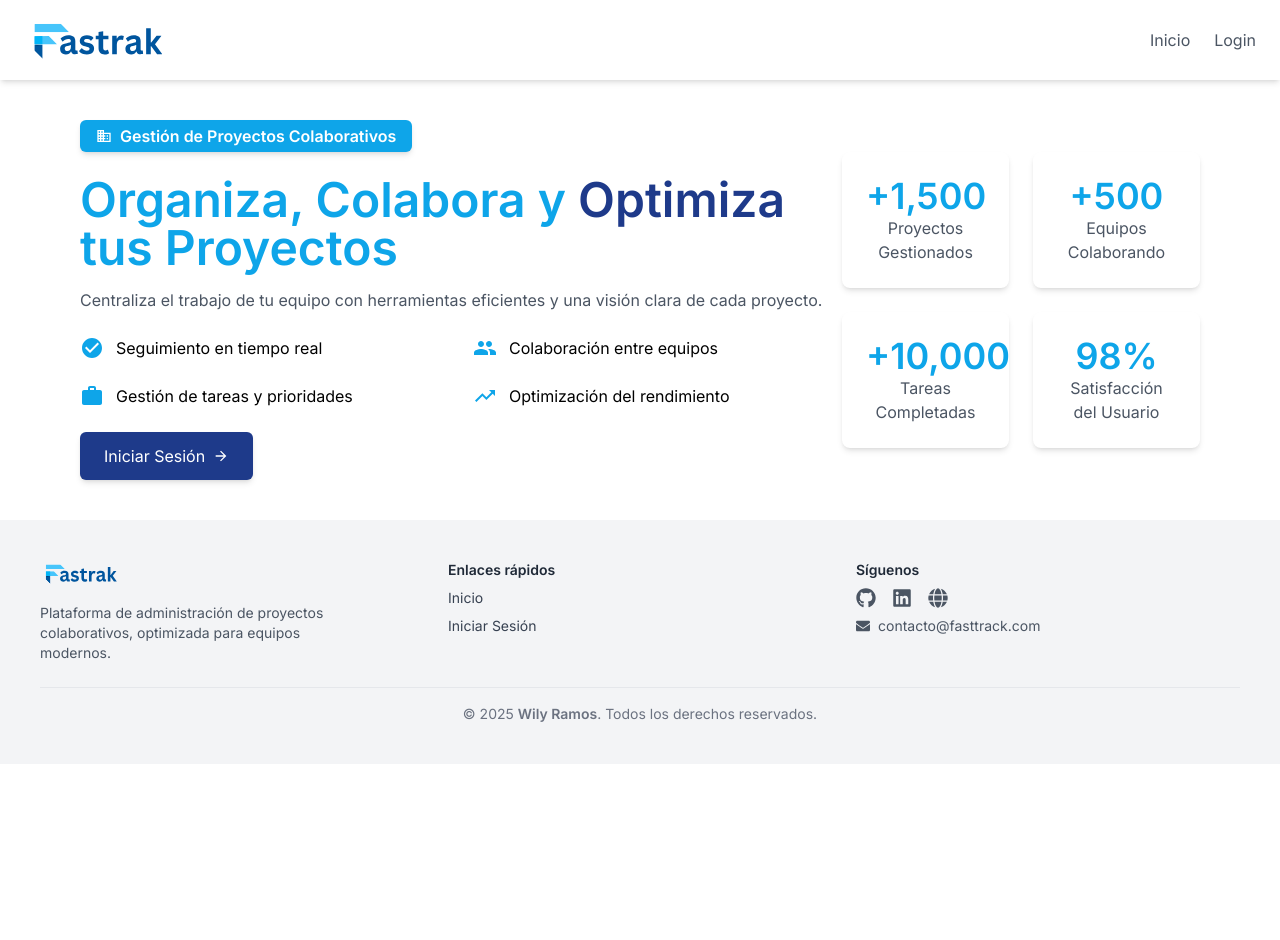
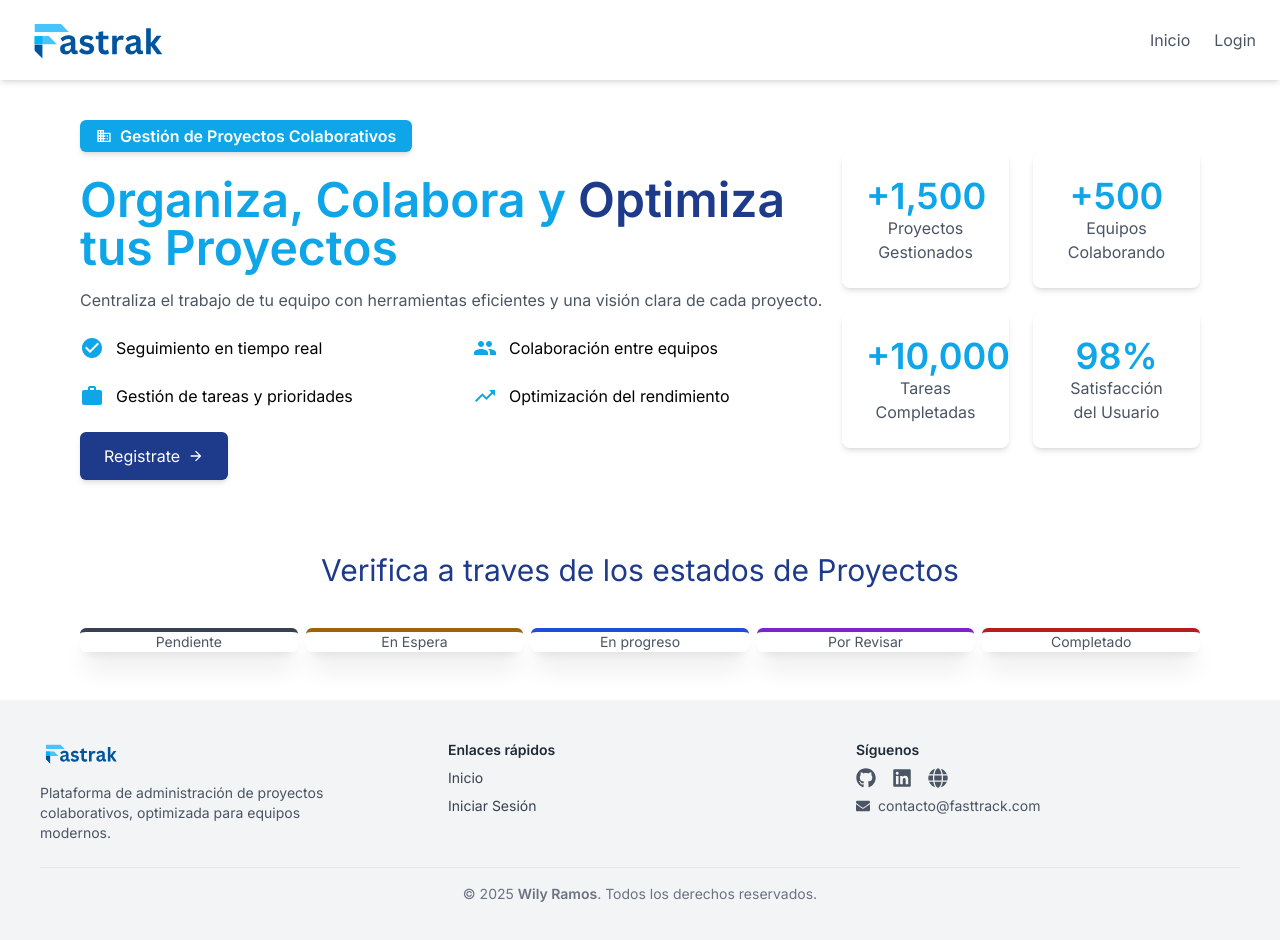
Before and after one commit to wilyramos/frontend_teamly_projects, a React (Vite) app: page / in a window 1280 px wide. Shown: the top 940 px of the page. Before the commit the page ends 800 px from the top, so only its background shows below. Built offline with nearby package versions, Linux system fonts and the light colour scheme; no server answers.

Commit message:
add status in home page

```diff
--- a/src/views/Home.tsx
+++ b/src/views/Home.tsx
@@ -81,10 +81,11 @@ export default function Home() {
                         </div>
                     </div>
 
+
                     {/* Botón */}
                     <div className="mt-6">
                         <Link to="/auth/login" className="bg-blue-900 text-white px-6 py-3 rounded-md shadow-md hover:bg-sky-500 flex items-center justify-center w-fit mx-auto lg:mx-0">
-                            Iniciar Sesión <MdArrowForward className="ml-2" />
+                        Registrate <MdArrowForward className="ml-2" />
                         </Link>
                     </div>
                 </div>
@@ -107,8 +108,32 @@ export default function Home() {
                         <h3 className="text-4xl font-bold text-sky-500">98%</h3>
                         <p className="text-gray-600">Satisfacción del Usuario</p>
                     </div>
+
+
                 </div>
+
             </main>
+            <div className=" px-20 py-8">
+                <h2 className="text-xl md:text-3xl font-extralight text-blue-900 text-center">Verifica a traves de los estados de Proyectos</h2>
+                <ul className="text-left text-xs md:text-sm text-gray-600 mb-4 flex flex-row items-center justify-center gap-2 my-10 ">
+                    <li className="px-2 border-t-4 border-gray-700 shadow-xl w-1/3 hover:bg-gray-600 rounded-md flex items-center justify-center">
+                        Pendiente
+                    </li>
+                    <li className="px-2 border-t-4 border-yellow-700 shadow-xl w-1/3 hover:bg-yellow-600 rounded-md flex items-center justify-center">
+                        En Espera
+                    </li>
+                    <li className="px-2 border-t-4 border-blue-700 shadow-xl w-1/3 hover:bg-blue-600 rounded-md flex items-center justify-center">
+                        En progreso
+                    </li>
+                    <li className="px-2 border-t-4 border-purple-700 shadow-xl w-1/3 hover:bg-purple-600 rounded-md flex items-center justify-center">
+                        Por Revisar
+                    </li>
+                    <li className="px-2 border-t-4 border-red-700 shadow-xl w-1/3 hover:bg-red-600 rounded-md flex items-center justify-center">
+                        Completado
+                    </li>
+                </ul>
+
+            </div>
 
             {/* Footer */}
             <Footer />
```
